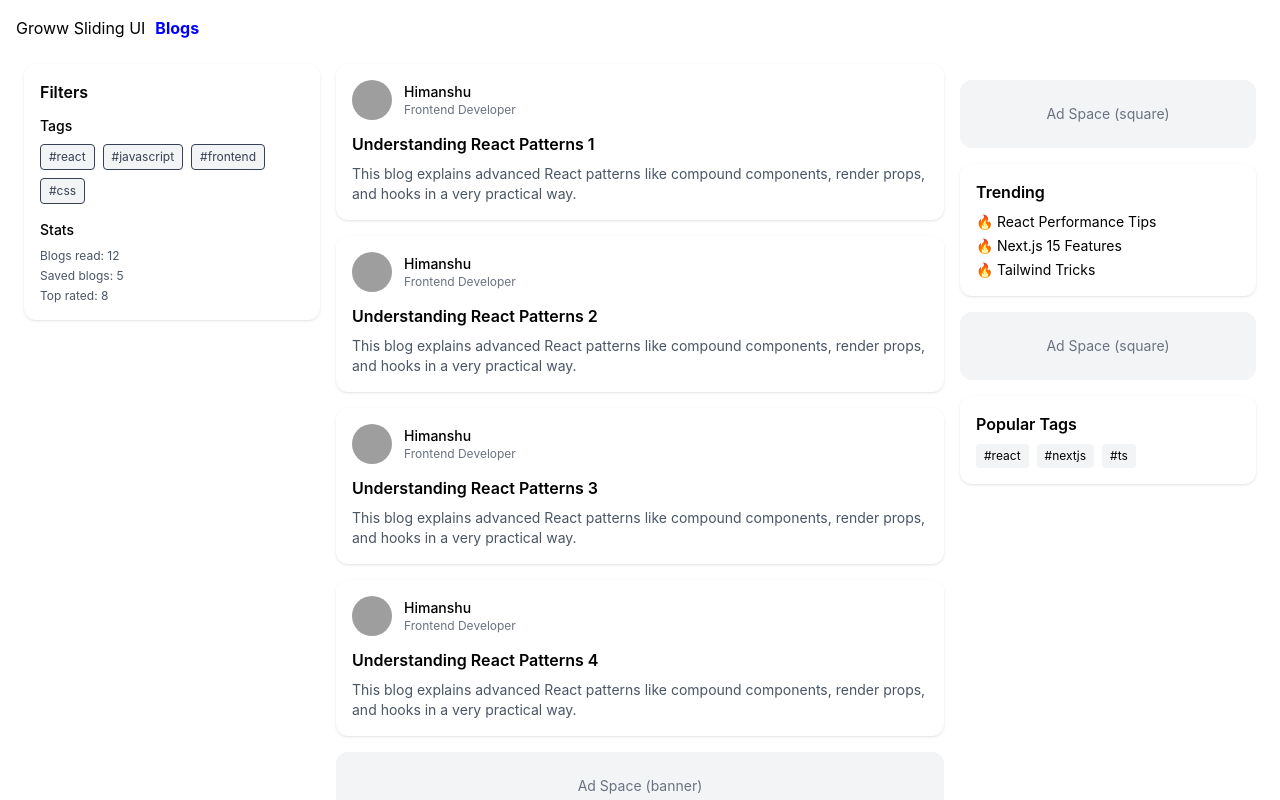
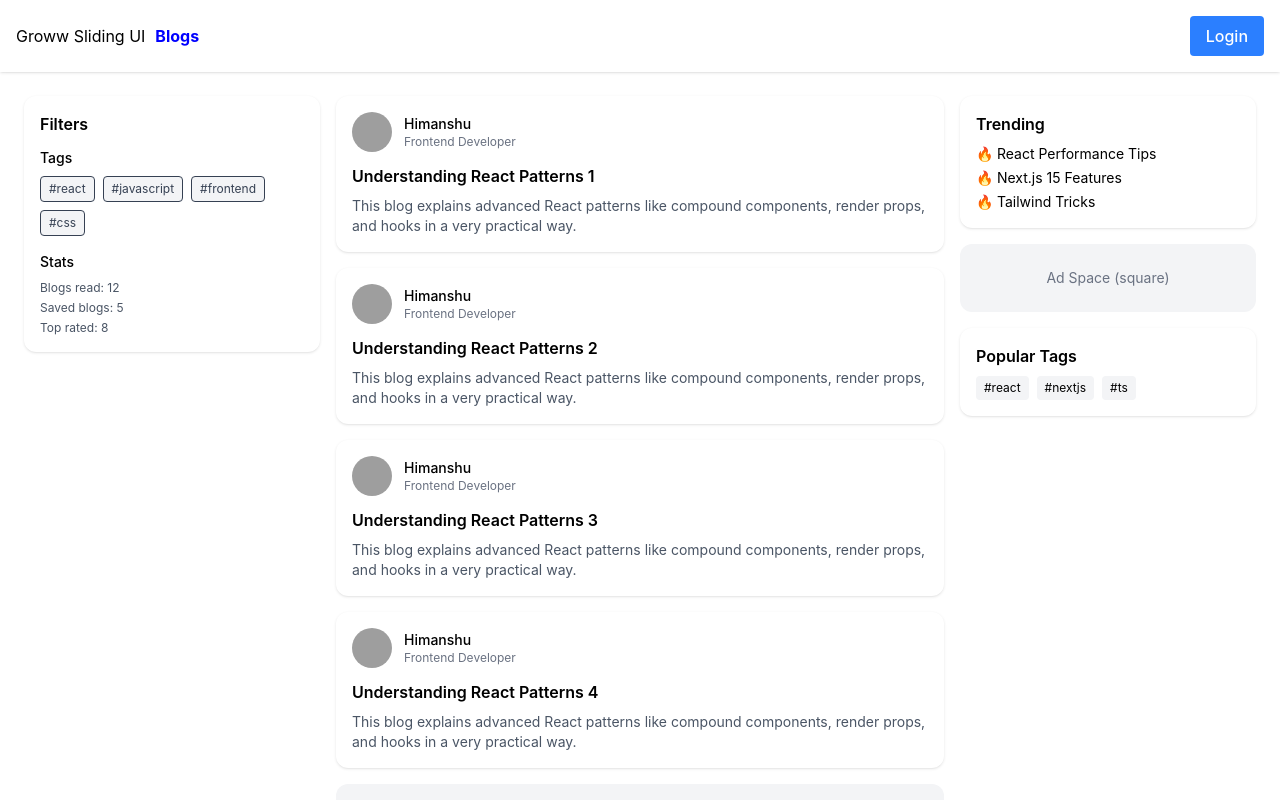
Before and after one commit to himanshukr02122/lets-do-practical, a Next.js app: page / in a window 1280 px wide. Shown: the top 800 px of the page. Built offline with nearby package versions, Linux system fonts and the light colour scheme; grey boxes are pictures that could not be loaded.

Commit message:
code refactoring - 1. moved components folder to src folder from app folder 2. created a button component

```diff
--- a/src/app/components/layout/Header.tsx
+++ /dev/null
@@ -1,34 +0,0 @@
-"use client"
-
-import Link from "next/link"
-import { usePathname } from "next/navigation";
-
-const Header = () => {
-
-  const pathname = usePathname();
-
-  return (
-    <nav
-      className="p-4 fixed top-0 bg-white w-full z-10"
-    >
-        <div
-          className="flex gap-2.5"
-        >
-          <Link
-            href="/groww-sliding-ui"
-            className={`link ${pathname === '/groww-sliding-ui' ? 'active' : ''}`}
-          >
-            Groww Sliding UI
-          </Link>
-          <Link
-            href="/"
-            className={`link ${pathname === '/' ? 'active' : ''}`}
-          >
-            Blogs
-          </Link>
-        </div>
-    </nav>
-  )
-}
-
-export default Header
--- a/src/app/layout.tsx
+++ b/src/app/layout.tsx
@@ -1,8 +1,8 @@
 import type { Metadata } from "next";
 import { Geist, Geist_Mono } from "next/font/google";
 import "./globals.css";
-import Header from "./components/layout/Header";
 import AppProvider from "../contexts/AppProvider";
+import Header from "@/components/layout/Header";
 
 const geistSans = Geist({
   variable: "--font-geist-sans",
@@ -29,7 +29,7 @@ export default function RootLayout({
       <body>
         <Header />
         <main
-          className="mt-12"
+          className="mt-20"
         >
           <AppProvider>
             {children}
--- a/src/app/page.tsx
+++ b/src/app/page.tsx
@@ -1,8 +1,13 @@
-import BlogFeed from "./components/blogs/BlogFeed";
-import FilterSidebar from "./components/blogs/filters/FilterSidebar";
-import RightSidebar from "./components/blogs/sidebar/RightSidebar";
+import BlogFeed from "@/components/blogs/BlogFeed";
+import FilterSidebar from "@/components/blogs/filters/FilterSidebar";
+import RightSidebar from "@/components/blogs/sidebar/RightSidebar";
 
 export default function Home() {
+
+  const arr = ["red", "black", "green"]
+  console.log(arr);
+
+
 
   return (
     <section
--- a/src/app/components/blogs/filters/FilterSidebar.tsx
+++ b/src/components/blogs/filters/FilterSidebar.tsx
@@ -18,7 +18,7 @@ export default function FilterSidebar() {
   };
 
   return (
-    <div className="bg-white rounded-xl p-4 shadow-sm sticky top-16">
+    <div className="bg-white rounded-xl p-4 shadow-sm sticky top-24">
       <h2 className="font-semibold mb-3">Filters</h2>
 
       <div className="mb-4">
--- a/src/app/components/blogs/sidebar/RightSidebar.tsx
+++ b/src/components/blogs/sidebar/RightSidebar.tsx
@@ -9,9 +9,7 @@ const RightSidebar = async () => {
   // console.log(todoLists, "todoLists---");
 
   return (
-    <div className="space-y-4 sticky top-16">
-      <AdCard type="square" />
-
+    <div className="space-y-4 sticky top-24">
       <div className="bg-white p-4 rounded-xl shadow-sm">
         <h3 className="font-semibold mb-2">Trending</h3>
         <ul className="text-sm space-y-1">
--- /dev/null
+++ b/src/components/layout/Header.tsx
@@ -0,0 +1,42 @@
+"use client"
+
+import Link from "next/link"
+import { usePathname } from "next/navigation";
+import Button from "@/components/ui/Buttons";
+
+const Header = () => {
+
+  const pathname = usePathname();
+
+  return (
+    <nav
+      className="p-4 fixed top-0 bg-white w-full z-9 shadow"
+    >
+        <div
+          className="flex justify-between"
+        >
+          <div
+            className="flex gap-2.5 items-center"
+          >
+            <Link
+              href="/groww-sliding-ui"
+              className={`link ${pathname === '/groww-sliding-ui' ? 'active' : ''}`}
+            >
+              Groww Sliding UI
+            </Link>
+            <Link
+              href="/"
+              className={`link ${pathname === '/' ? 'active' : ''}`}
+            >
+              Blogs
+            </Link>
+          </div>
+          <Button onClick={() => alert("Clicked!")}>
+            Login
+          </Button>
+        </div>
+    </nav>
+  )
+}
+
+export default Header
--- /dev/null
+++ b/src/components/ui/Buttons.tsx
@@ -0,0 +1,43 @@
+import React from "react";
+
+interface ButtonProps {
+  children: React.ReactNode;        // More flexible than buttonText
+  onClick?: () => void;
+  type?: "button" | "submit" | "reset";
+  variant?: "primary" | "secondary" | "danger";
+  disabled?: boolean;
+  className?: string;
+}
+
+const Button: React.FC<ButtonProps> = ({
+  children,
+  onClick,
+  type = "button",
+  variant = "primary",
+  disabled = false,
+  className = "",
+}) => {
+  const baseStyle =
+    "px-4 py-2 rounded font-medium transition duration-200";
+
+  const variantStyle = {
+    primary: "bg-blue-500 text-white hover:bg-blue-600",
+    secondary: "bg-gray-500 text-white hover:bg-gray-600",
+    danger: "bg-red-500 text-white hover:bg-red-600",
+  };
+
+  return (
+    <button
+      type={type}
+      onClick={onClick}
+      disabled={disabled}
+      className={`${baseStyle} ${variantStyle[variant]} ${
+        disabled ? "opacity-50 cursor-not-allowed" : ""
+      } ${className}`}
+    >
+      {children}
+    </button>
+  );
+};
+
+export default Button;
--- /dev/null
+++ b/src/proxy.ts
@@ -0,0 +1,23 @@
+// middleware.ts OR proxy.ts
+
+import { NextResponse } from 'next/server';
+import type { NextRequest } from 'next/server';
+
+// export function middleware(request: NextRequest) {
+//     const isLoggedIn = false;
+
+//     if (!isLoggedIn && request.nextUrl.pathname.startsWith('/dashboard')) {
+//         return NextResponse.redirect(new URL('/login', request.url));
+//     }
+
+//     return NextResponse.next();
+// }
+
+// This function can be marked `async` if using `await` inside
+export function proxy(request: NextRequest) {
+    // return NextResponse.redirect(new URL('/', request.url))
+}
+
+// export const config = {
+//     matcher: '/about/:path*',
+// }
```
Also changed, not shown: src/components/blogs/BlogCard.tsx (renamed from src/app/components/blogs/BlogCard.tsx), src/components/blogs/BlogFeed.tsx (renamed from src/app/components/blogs/BlogFeed.tsx), src/components/blogs/ads/AdCard.tsx (renamed from src/app/components/blogs/ads/AdCard.tsx).
